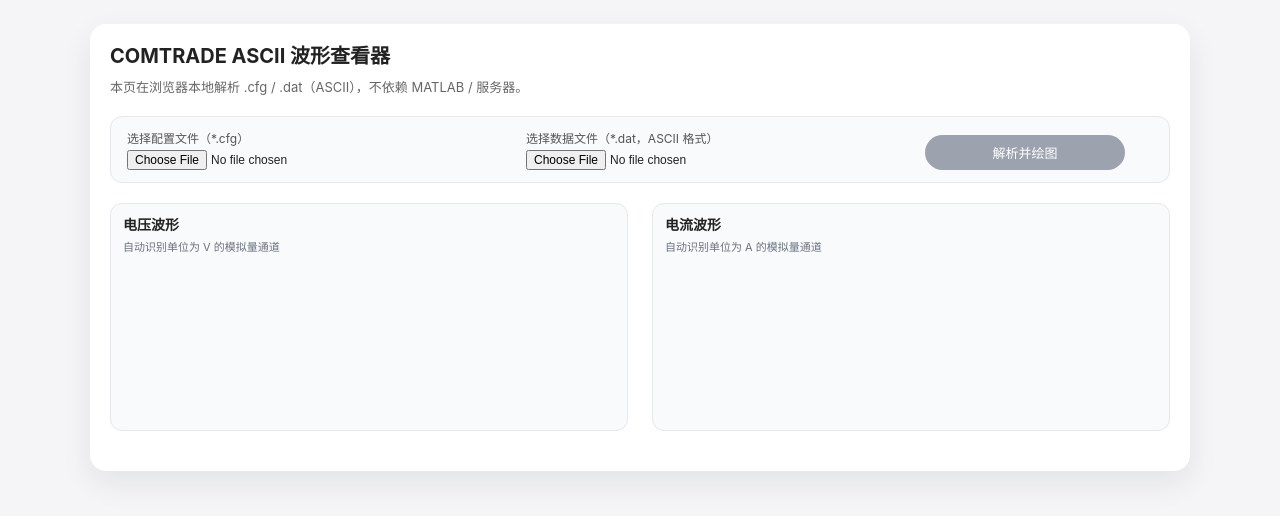
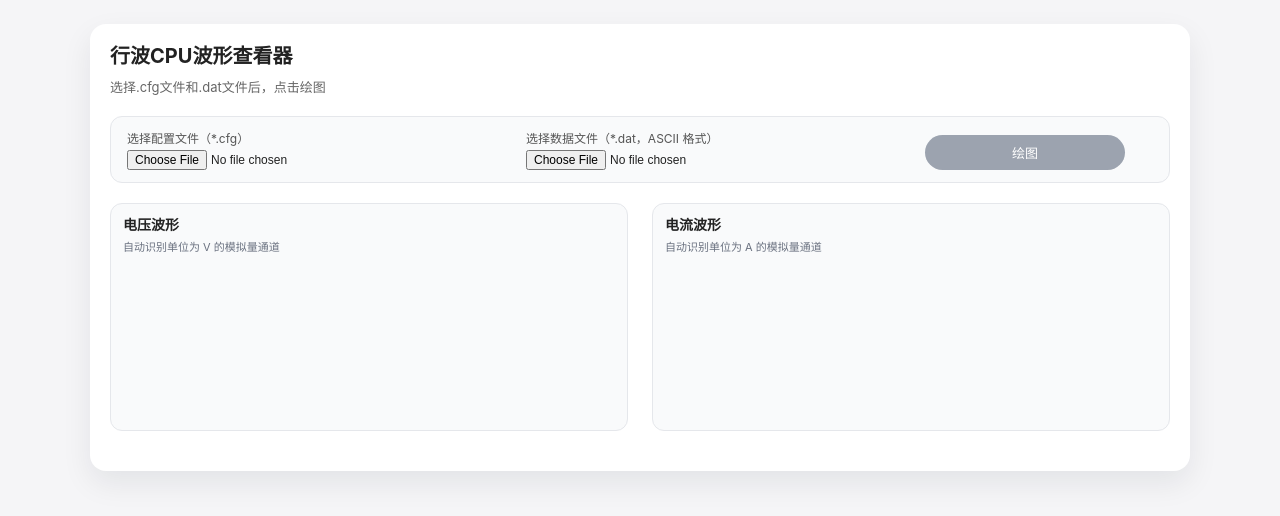
Before and after one commit to greatmaxwell/tw_viewer, a plain HTML site: page index.html in a window 1280 px wide. Drawn offline with nearby package versions, Linux system fonts and the light colour scheme.

Commit message:
Add files via upload

```diff
--- a/index.html
+++ b/index.html
@@ -2,7 +2,7 @@
 <html lang="zh-CN">
 <head>
   <meta charset="UTF-8" />
-  <title>COMTRADE ASCII 波形查看器</title>
+  <title>行波CPU波形查看器</title>
   <script src="https://cdn.jsdelivr.net/npm/chart.js"></script>
   <style>
     * { box-sizing: border-box; }
@@ -131,8 +131,8 @@
 </head>
 <body>
   <div class="app">
-    <h1>COMTRADE ASCII 波形查看器</h1>
-    <div class="subtitle">本页在浏览器本地解析 .cfg / .dat（ASCII），不依赖 MATLAB / 服务器。</div>
+    <h1>行波CPU波形查看器</h1>
+    <div class="subtitle">选择.cfg文件和.dat文件后，点击绘图</div>
 
     <div class="controls">
       <div class="field">
@@ -145,7 +145,7 @@
       </div>
       <div class="field" style="flex:0 0 auto;">
         <!-- 初始禁用，选完两个文件后再启用 -->
-        <button id="parseBtn" disabled>解析并绘图</button>
+        <button id="parseBtn" disabled>绘图</button>
       </div>
       <div id="status"></div>
     </div>
```
